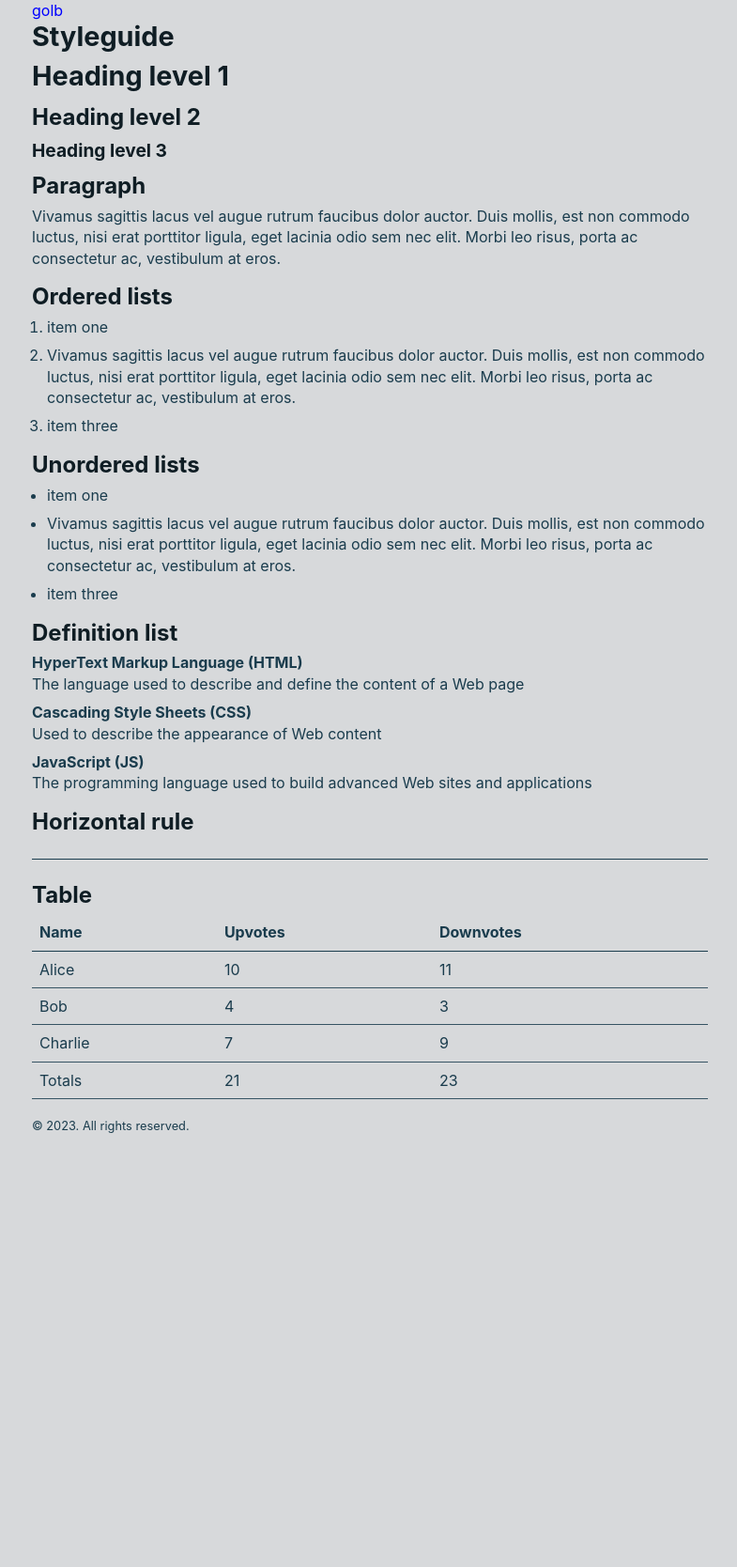
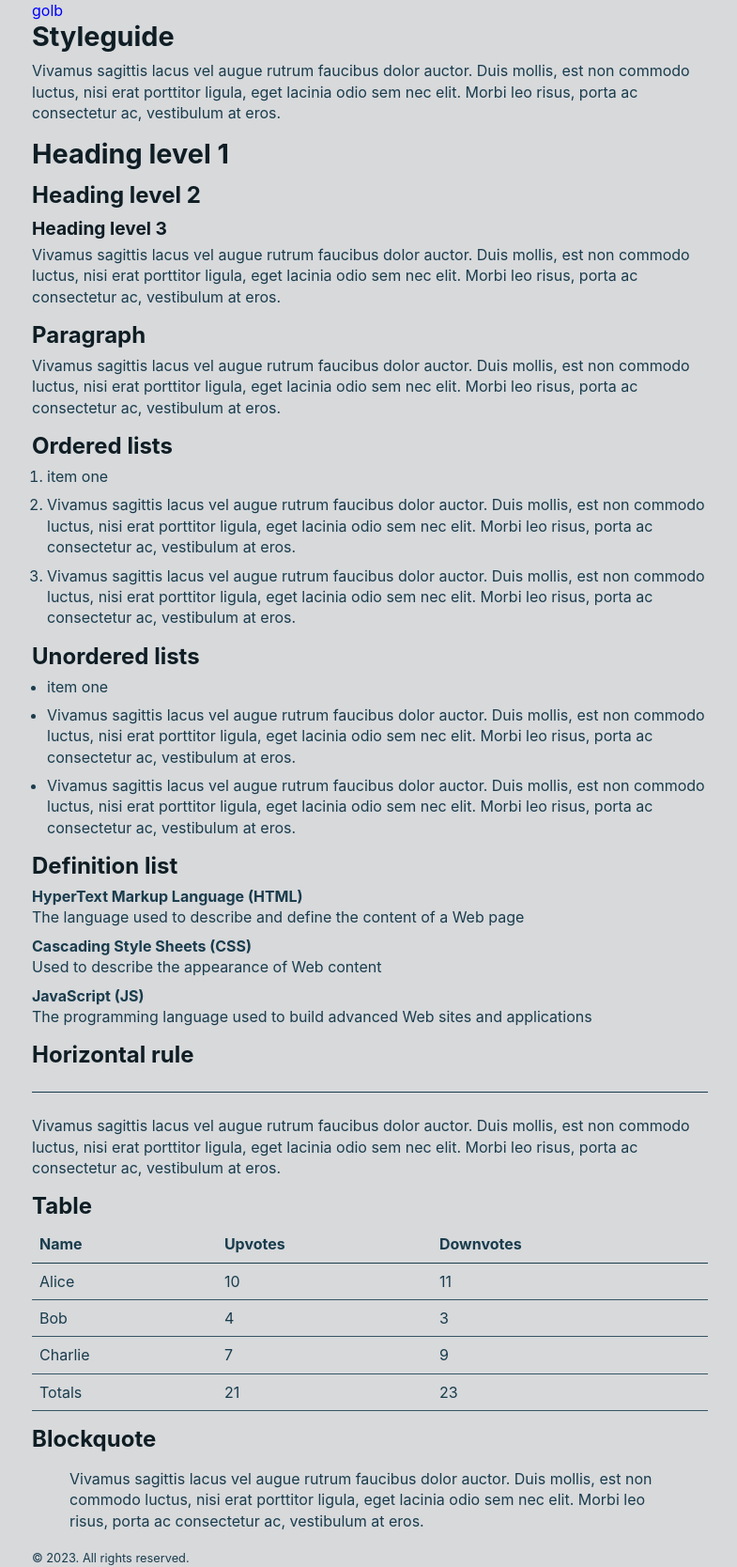
Before and after one commit to aflim/golb, a Jekyll site: the page built from styleguide.md, in a window 1280 px wide. Shown: the whole page at 94% size, without its empty margins (246-1031 px from the left). Built offline with Jekyll 4.4.1, drawn with Linux system fonts in a browser that asks for light colours; before the commit the page ends 1209 px from its top, so only the background shows below that.

Commit message:
Update styleguide.md

```diff
--- a/styleguide.md
+++ b/styleguide.md
@@ -3,9 +3,12 @@
 title: Styleguide
 ---
 
+Vivamus sagittis lacus vel augue rutrum faucibus dolor auctor. Duis mollis, est non commodo luctus, nisi erat porttitor ligula, eget lacinia odio sem nec elit. Morbi leo risus, porta ac consectetur ac, vestibulum at eros.
+
 # Heading level 1
 ## Heading level 2
 ### Heading level 3
+Vivamus sagittis lacus vel augue rutrum faucibus dolor auctor. Duis mollis, est non commodo luctus, nisi erat porttitor ligula, eget lacinia odio sem nec elit. Morbi leo risus, porta ac consectetur ac, vestibulum at eros.
 
 ## Paragraph
 Vivamus sagittis lacus vel augue rutrum faucibus dolor auctor. Duis mollis, est non commodo luctus, nisi erat porttitor ligula, eget lacinia odio sem nec elit. Morbi leo risus, porta ac consectetur ac, vestibulum at eros.
@@ -13,12 +16,12 @@
 ## Ordered lists
 1. item one
 2. Vivamus sagittis lacus vel augue rutrum faucibus dolor auctor. Duis mollis, est non commodo luctus, nisi erat porttitor ligula, eget lacinia odio sem nec elit. Morbi leo risus, porta ac consectetur ac, vestibulum at eros.
-3. item three
+3. Vivamus sagittis lacus vel augue rutrum faucibus dolor auctor. Duis mollis, est non commodo luctus, nisi erat porttitor ligula, eget lacinia odio sem nec elit. Morbi leo risus, porta ac consectetur ac, vestibulum at eros.
 
 ## Unordered lists
 * item one
 * Vivamus sagittis lacus vel augue rutrum faucibus dolor auctor. Duis mollis, est non commodo luctus, nisi erat porttitor ligula, eget lacinia odio sem nec elit. Morbi leo risus, porta ac consectetur ac, vestibulum at eros.
-* item three
+* Vivamus sagittis lacus vel augue rutrum faucibus dolor auctor. Duis mollis, est non commodo luctus, nisi erat porttitor ligula, eget lacinia odio sem nec elit. Morbi leo risus, porta ac consectetur ac, vestibulum at eros.
 
 ## Definition list
 <dl>
@@ -34,6 +37,7 @@
 
 ## Horizontal rule
 <hr>
+Vivamus sagittis lacus vel augue rutrum faucibus dolor auctor. Duis mollis, est non commodo luctus, nisi erat porttitor ligula, eget lacinia odio sem nec elit. Morbi leo risus, porta ac consectetur ac, vestibulum at eros.
 
 ## Table
 <table>
@@ -69,3 +73,6 @@
     </tr>
   </tbody>
 </table>
+
+## Blockquote
+> Vivamus sagittis lacus vel augue rutrum faucibus dolor auctor. Duis mollis, est non commodo luctus, nisi erat porttitor ligula, eget lacinia odio sem nec elit. Morbi leo risus, porta ac consectetur ac, vestibulum at eros.
```
